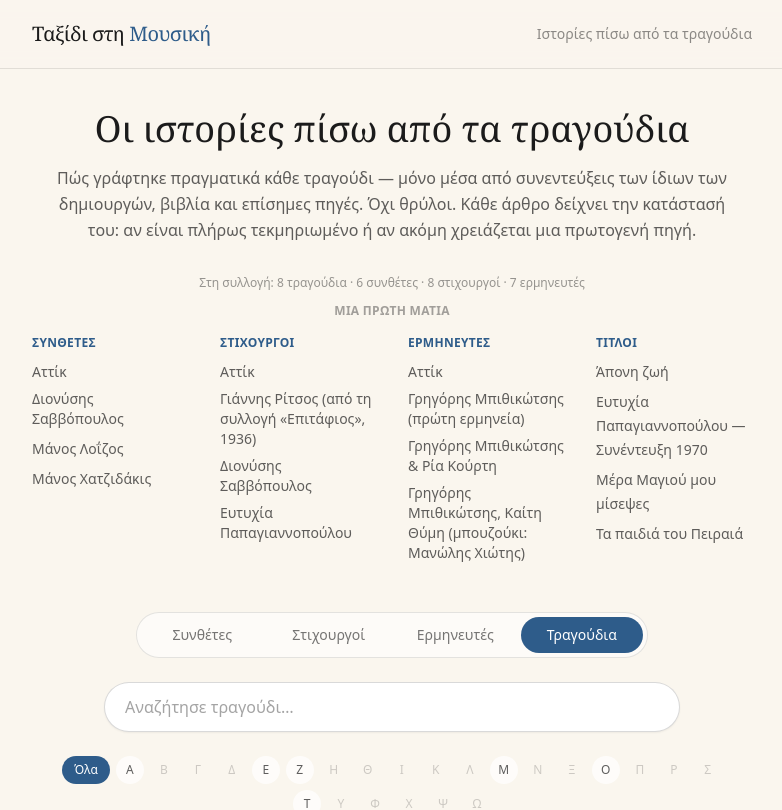
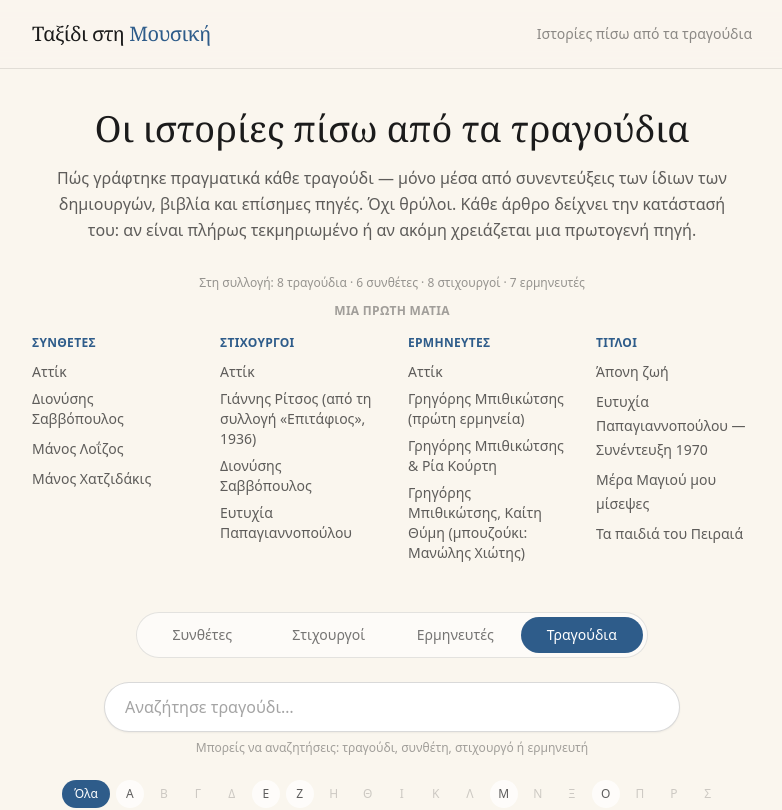
Before and after one commit to arisstei/taksidi-stin-mousiki, a Next.js app: page / in a window 1280 px wide. Shown: the top 810 px of the page, without its empty margins (248-1030 px from the left). Built offline with nearby package versions, Linux system fonts and the light colour scheme.

Commit message:
Prosthiki mikris perigrafis kato apo tin anazitisi (ti mporeis na psaxeis)

```diff
--- a/components/SongExplorer.jsx
+++ b/components/SongExplorer.jsx
@@ -108,6 +108,15 @@ export default function SongExplorer({ songs }) {
       : tab === "performers"
       ? "Αναζήτησε ερμηνευτή…"
       : "Αναζήτησε τραγούδι…";
+
+  const searchHint =
+    tab === "composers"
+      ? "Αναζήτηση με βάση το όνομα του συνθέτη"
+      : tab === "lyricists"
+      ? "Αναζήτηση με βάση το όνομα του στιχουργού"
+      : tab === "performers"
+      ? "Αναζήτηση με βάση το όνομα του ερμηνευτή"
+      : "Μπορείς να αναζητήσεις: τραγούδι, συνθέτη, στιχουργό ή ερμηνευτή";
 
   const previewTitles = songs.slice(0, 4);
   const previewPerformers = performers.slice(0, 4);
@@ -223,6 +232,7 @@ export default function SongExplorer({ songs }) {
           placeholder={searchPlaceholder}
           className="w-full truncate rounded-full border border-black/15 px-5 py-3 text-sm sm:text-base text-ink placeholder:text-ink/40 placeholder:truncate focus:outline-none focus:ring-2 focus:ring-brand/40 bg-white shadow-sm"
         />
+        <p className="mt-2 text-xs text-ink/40">{searchHint}</p>
       </div>
 
       <div className="flex flex-wrap justify-center gap-1.5 mb-10 max-w-2xl mx-auto">
```
